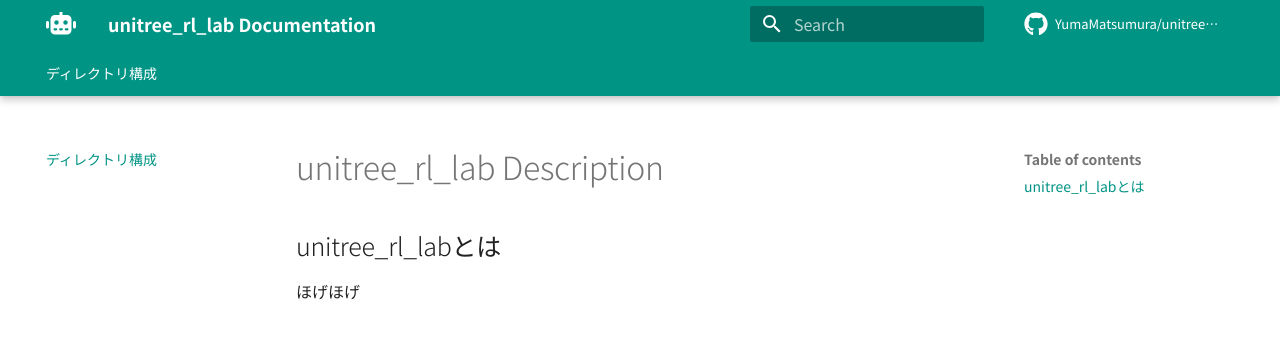
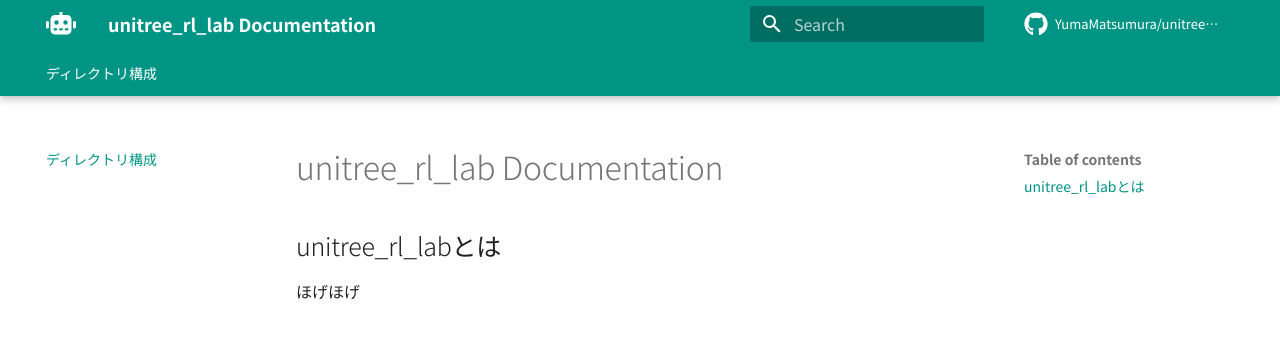
Before and after one commit to YumaMatsumura/unitree_rl_lab_documentation, an MkDocs documentation site: the page built from docs/index.md, in a window 1280 px wide. Shown: the top 346 px of the page. Built offline with MkDocs 1.6.1 and Material for MkDocs 9.7.7, drawn with Linux system fonts in a browser that asks for light colours; nearby versions of some CDN libraries; comment, search, counter and statistics services are not loaded.

Commit message:
Fix repo name

```diff
--- a/docs/index.md
+++ b/docs/index.md
@@ -1,4 +1,4 @@
-# unitree_rl_lab Description
+# unitree_rl_lab Documentation
 
 ## unitree_rl_labとは
 
--- a/mkdocs.yml
+++ b/mkdocs.yml
@@ -2,8 +2,8 @@ site_name: unitree_rl_lab Documentation
 site_description: unitree_rl_labの説明
 copyright: "&copy; 2025 Yuma Matsumura"
 site_author: Yuma Matsumura
-repo_url: https://github.com/YumaMatsumura/unitree_rl_lab_description
-repo_name: YumaMatsumura/unitree_rl_lab_description
+repo_url: https://github.com/YumaMatsumura/unitree_rl_lab_documentation
+repo_name: YumaMatsumura/unitree_rl_lab_documentation
 
 nav:
   - ディレクトリ構成: index.md
@@ -31,7 +31,7 @@ extra:
     - icon: fontawesome/brands/twitter
       link: https://twitter.com/A69eZhrYLmCWncr
     - icon: fontawesome/brands/github
-      link: https://github.com/YumaMatsumura/unitree_rl_lab_description
+      link: https://github.com/YumaMatsumura/unitree_rl_lab_documentation
   generator: false # フッターにMkDocsで生成されたことを非表示にする
 extra_css:
   - css/custom.css
```
Also changed, not shown: README.md (+1 -1 lines).
